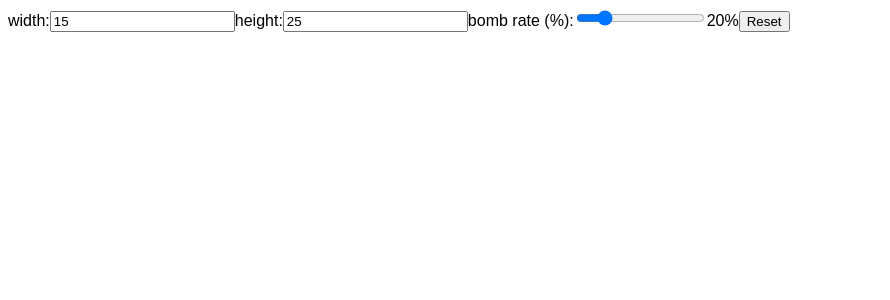
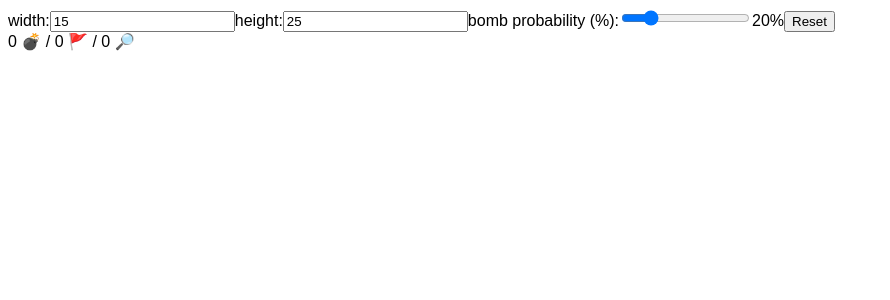
Before and after one commit to telnturtle/minesweeper, a React (Vite) app: page / in a window 1280 px wide. Shown: the top 300 px of the page, without its empty margins (0-890 px from the left). Built offline with nearby package versions, Linux system fonts and the light colour scheme; a web font is replaced by a local one.

Commit message:
총 지뢰, 총 깃발, 남은 지뢰 수 표시

```diff
--- a/src/Minesweeper.tsx
+++ b/src/Minesweeper.tsx
@@ -13,6 +13,12 @@ export function Minesweeper() {
   const [map, setMap] = useState<boolean[][]>([])
   const [coveredMap, setCoveredMap] = useState<boolean[][]>([])
   const [flagMap, setFlagMap] = useState<boolean[][]>([])
+
+  const totalMines: number = map.flat().filter(Boolean).length
+  const totalFlags: number = flagMap.flat().filter(Boolean).length
+  const remainMines: number = totalMines - totalFlags
+  const totalCovereds: number = coveredMap.flat().filter(Boolean).length
+
   const handleClickUncover = useCallback(
     (rowIndex: number, cellIndex: number) => {
       if (coveredMap[rowIndex][cellIndex] && isSafe(map, rowIndex, cellIndex)) {
@@ -94,7 +100,7 @@ export function Minesweeper() {
           />
         </label>
         <label>
-          bomb rate (%):
+          bomb probability (%):
           <input
             type="range"
             min={1}
@@ -115,6 +121,11 @@ export function Minesweeper() {
           {/* Reset 버튼은 게임 시작 전 상태로 만든다 */}
           Reset
         </button>
+      </div>
+      <div>
+        {gameNotStarted
+          ? `${0} 💣 / ${0} 🚩 / ${0} 🔎`
+          : `${totalMines} 💣 / ${totalFlags} 🚩 / ${totalMines - totalFlags} 🔎`}
       </div>
       <div>
         {map.map((row, rowIndex) => (
```
